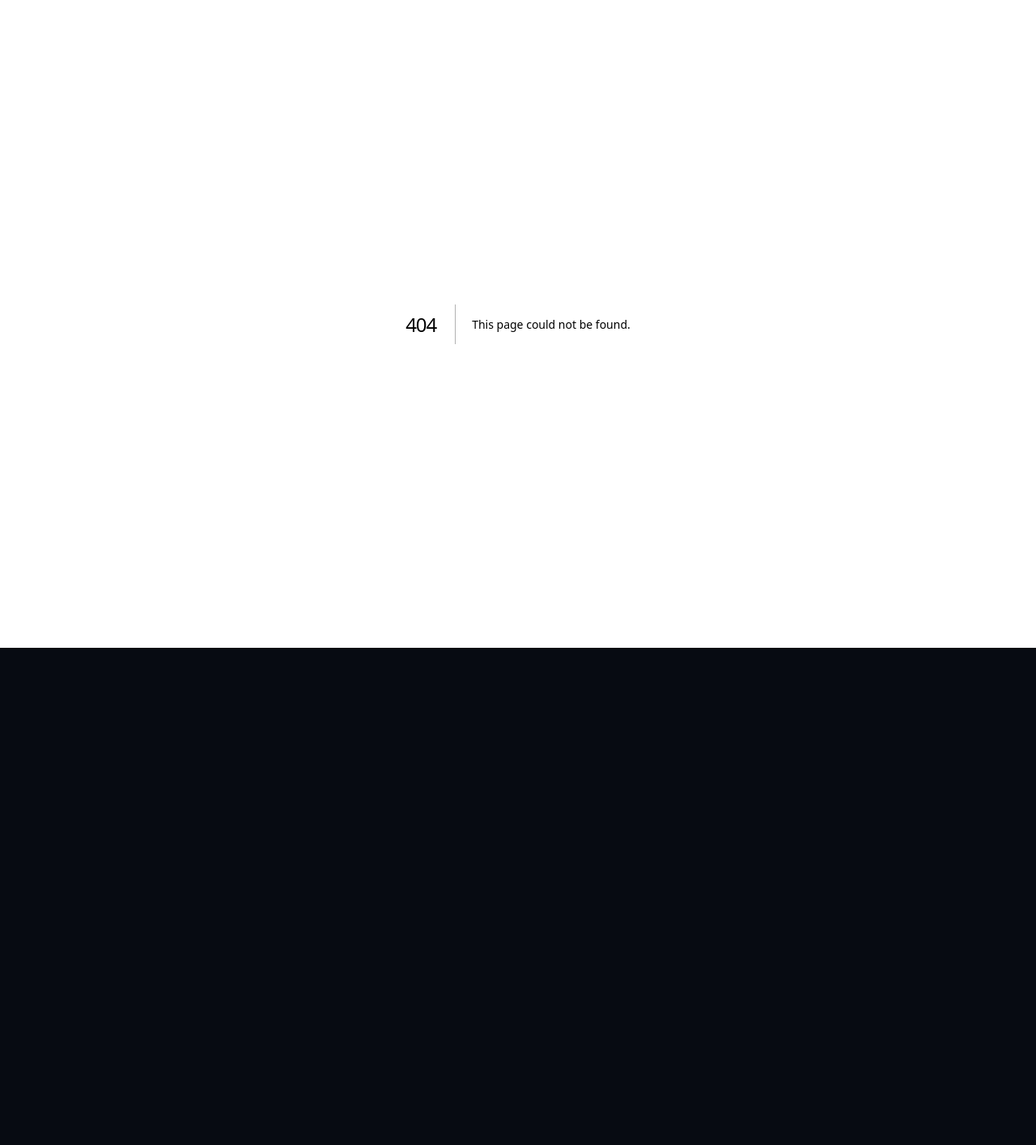
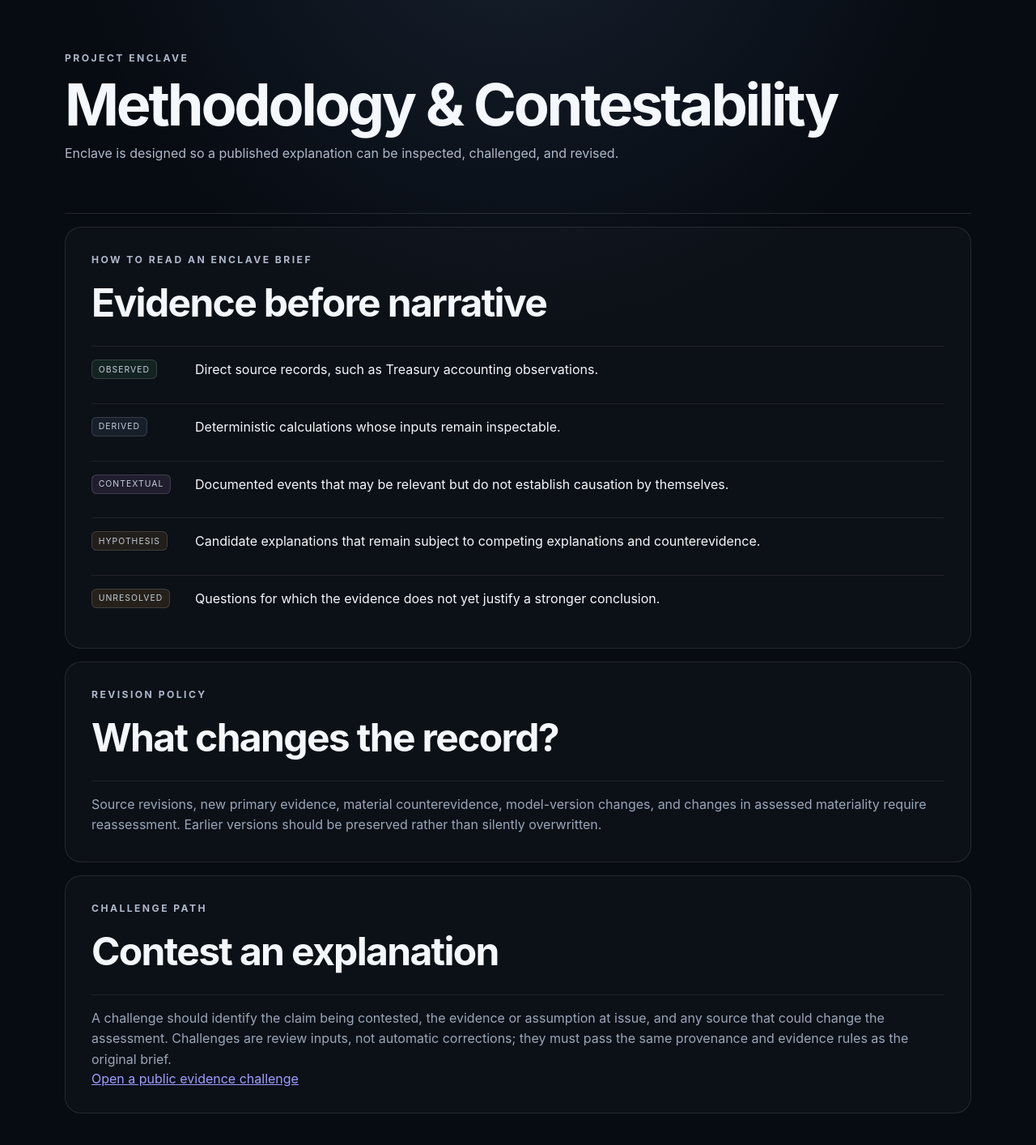
Before and after one commit to CSUF562/DebtForecaster, a Next.js app: page /methodology in a window 1280 px wide. Before the commit this address had no page. Shown: the top 1414 px of the page at 81% size. Before the commit the page ends 800 px from the top, so only its background shows below. Built offline with nearby package versions, Linux system fonts and the light colour scheme.

Commit message:
Add methodology revision and evidence challenge page

```diff
--- /dev/null
+++ b/app/methodology/page.tsx
@@ -0,0 +1,58 @@
+export const metadata = {
+  title: "Enclave Methodology & Challenge Process"
+};
+
+export default function MethodologyPage() {
+  return (
+    <main className="shell">
+      <section className="hero">
+        <p className="eyebrow">PROJECT ENCLAVE</p>
+        <h1>Methodology & Contestability</h1>
+        <p className="asof">
+          Enclave is designed so a published explanation can be inspected, challenged, and revised.
+        </p>
+      </section>
+
+      <section className="what-changed">
+        <div className="section-heading">
+          <p className="eyebrow">HOW TO READ AN ENCLAVE BRIEF</p>
+          <h2>Evidence before narrative</h2>
+        </div>
+        <div className="claims">
+          <article className="claim"><span className="claim-label observed">observed</span><p>Direct source records, such as Treasury accounting observations.</p></article>
+          <article className="claim"><span className="claim-label derived">derived</span><p>Deterministic calculations whose inputs remain inspectable.</p></article>
+          <article className="claim"><span className="claim-label contextual">contextual</span><p>Documented events that may be relevant but do not establish causation by themselves.</p></article>
+          <article className="claim"><span className="claim-label hypothesis">hypothesis</span><p>Candidate explanations that remain subject to competing explanations and counterevidence.</p></article>
+          <article className="claim"><span className="claim-label unresolved">unresolved</span><p>Questions for which the evidence does not yet justify a stronger conclusion.</p></article>
+        </div>
+      </section>
+
+      <section className="what-changed">
+        <div className="section-heading">
+          <p className="eyebrow">REVISION POLICY</p>
+          <h2>What changes the record?</h2>
+        </div>
+        <p className="boundary">
+          Source revisions, new primary evidence, material counterevidence, model-version changes,
+          and changes in assessed materiality require reassessment. Earlier versions should be preserved
+          rather than silently overwritten.
+        </p>
+      </section>
+
+      <section className="what-changed" id="challenge">
+        <div className="section-heading">
+          <p className="eyebrow">CHALLENGE PATH</p>
+          <h2>Contest an explanation</h2>
+        </div>
+        <p className="boundary">
+          A challenge should identify the claim being contested, the evidence or assumption at issue,
+          and any source that could change the assessment. Challenges are review inputs, not automatic
+          corrections; they must pass the same provenance and evidence rules as the original brief.
+        </p>
+        <a className="challenge-link" href="https://github.com/CSUF562/DebtForecaster/issues/new" target="_blank" rel="noreferrer">
+          Open a public evidence challenge
+        </a>
+      </section>
+    </main>
+  );
+}
```
